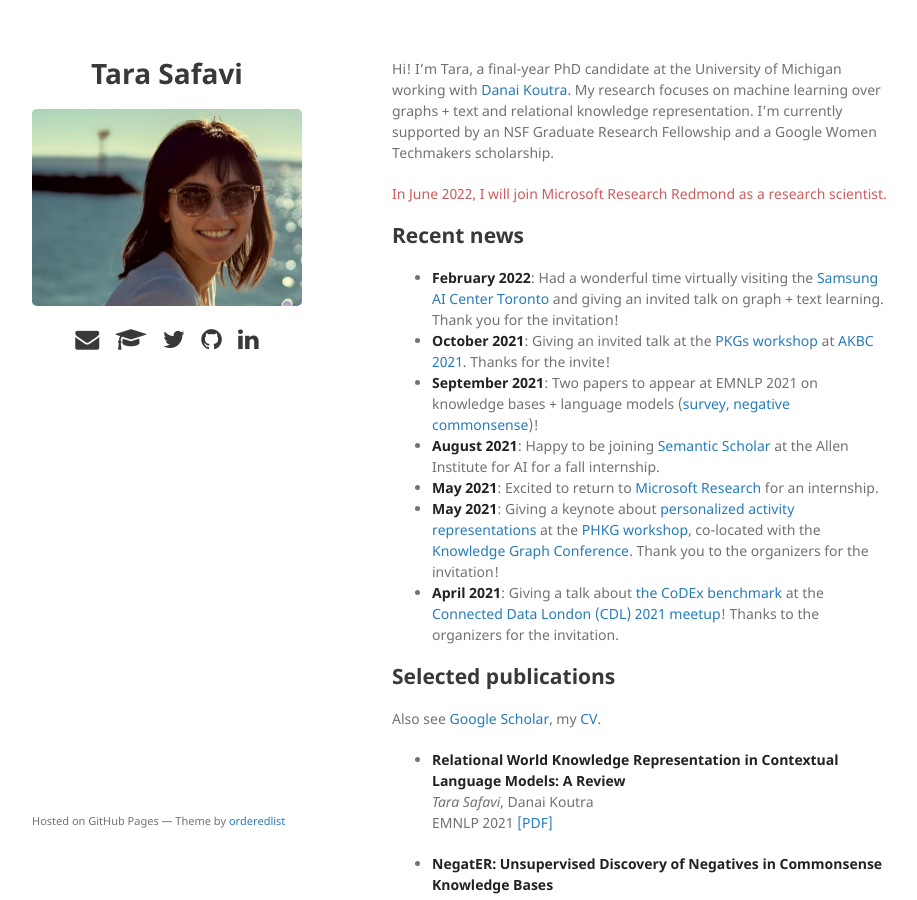
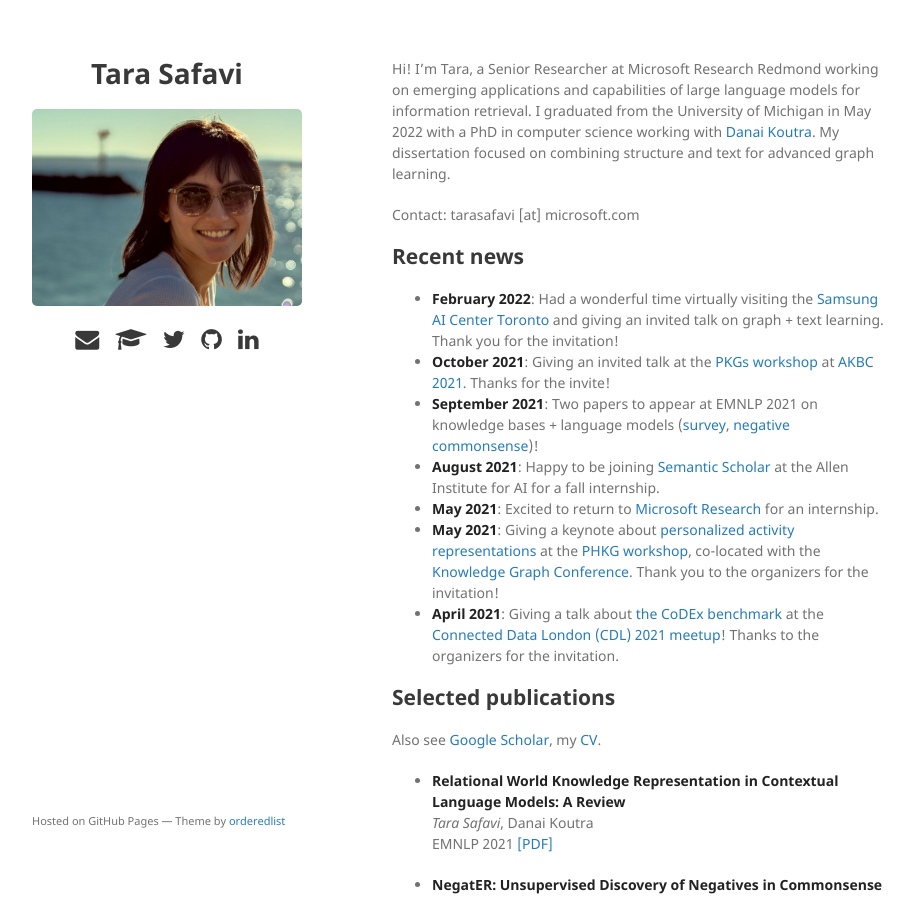
Before and after one commit to tsafavi/tsafavi.github.io, a Jekyll site: the page built from index.md, in a window 1280 px wide and 900 px high. Shown: the whole window, without its empty margins (178-1095 px from the left). Built offline with Jekyll 4.4.1, drawn with Linux system fonts in a browser that asks for light colours; some of the changed text lies outside the part shown.

Commit message:
Update index.md

```diff
--- a/index.md
+++ b/index.md
@@ -3,11 +3,9 @@ layout: default
 ---
 
 Hi!
-I'm Tara, a final-year PhD candidate at the University of Michigan working with <a href="http://danaikoutra.com" target="_blank">Danai Koutra</a>.
-My research focuses on machine learning over graphs + text and relational knowledge representation.
-I'm currently supported by an NSF Graduate Research Fellowship and a Google Women Techmakers scholarship.
+I'm Tara, a Senior Researcher at Microsoft Research Redmond working on emerging applications and capabilities of large language models for information retrieval. I graduated from the University of Michigan in May 2022 with a PhD in computer science working with <a href="http://danaikoutra.com" target="_blank">Danai Koutra</a>. My dissertation focused on combining structure and text for advanced graph learning.
 
-<span class="red">In June 2022, I will join Microsoft Research Redmond as a research scientist.</span>
+Contact: tarasafavi \[at\] microsoft.com
 
 ## Recent news
 
@@ -28,5 +26,3 @@ Also see <a href="https://scholar.google.com/citations?hl=en&user=bIWFjekAAAAJ&v
 ## Misc
 
   - My <a href="/nsf-grfp.html">advice on applying for the NSF GRFP</a> (updated periodically)
-  - Books I enjoyed recently: {% for book in site.data.reading %}
-    - <a href="{{ book.link }}" target="_blank">{{ book.title }}</a> by {{ book.author }}  {% if book.notes %} - <em>{{ book.notes }}</em> {% endif %} {% endfor %}
```
